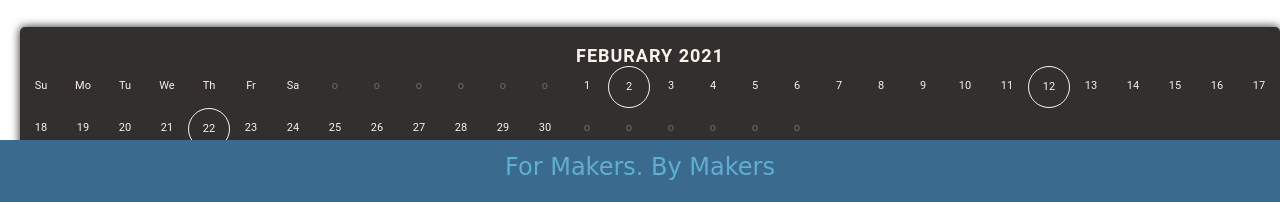
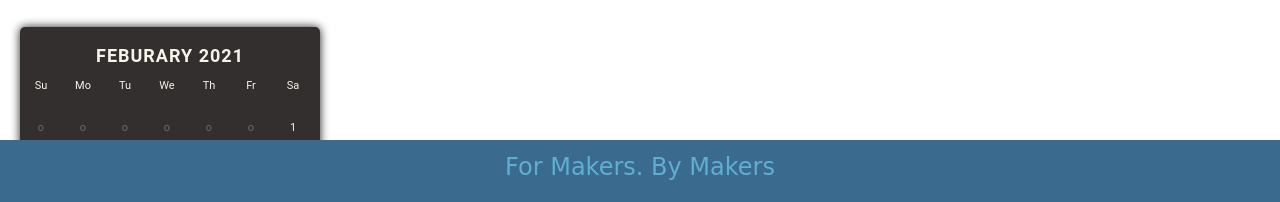
Before and after one commit to highosilver/tccmakerspace, a plain HTML site: page index.html in a window 1280 px wide. Shown: the part 596-798 px from the top of the page. Drawn offline with nearby package versions, Linux system fonts and the light colour scheme; a web font is replaced by a local one.

Commit message:
I made an mistake

```diff
--- a/stylesheet.css
+++ b/stylesheet.css
@@ -152,7 +152,4 @@ div[data-title]:hover:after {
     margin-left: 0 !important;
     width: auto;
   }
-  .cal {
-    width: auto;
-  }
 }
```
